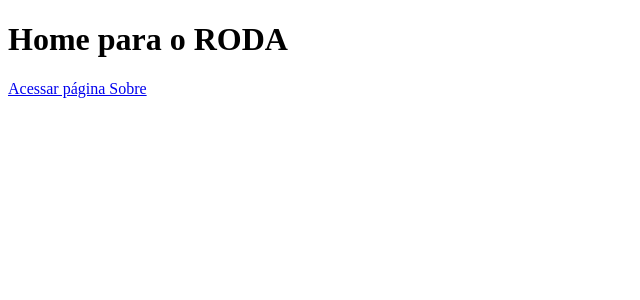
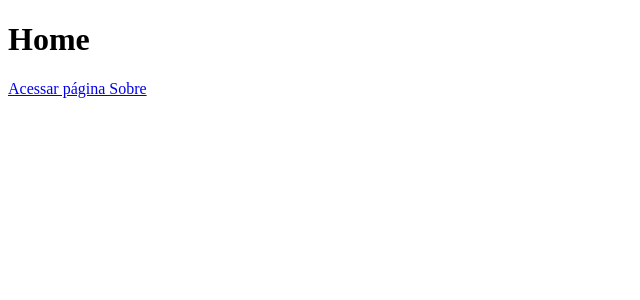
Before and after one commit to raiehrat/fd-learning, a Next.js app: page / in a window 1280 px wide. Shown: the top 300 px of the page, without its empty margins (0-640 px from the left). Built offline with nearby package versions, Linux system fonts and the light colour scheme.

Commit message:
home-alteracao

```diff
--- a/pages/index.js
+++ b/pages/index.js
@@ -2,7 +2,7 @@ import Link from 'next/link'
 
 function Home(){
     return (<div>
-        <h1>Home para o RODA</h1>
+        <h1>Home</h1>
         <Link href='/sobre'>
             <a>Acessar página Sobre</a>
         </Link>
```
